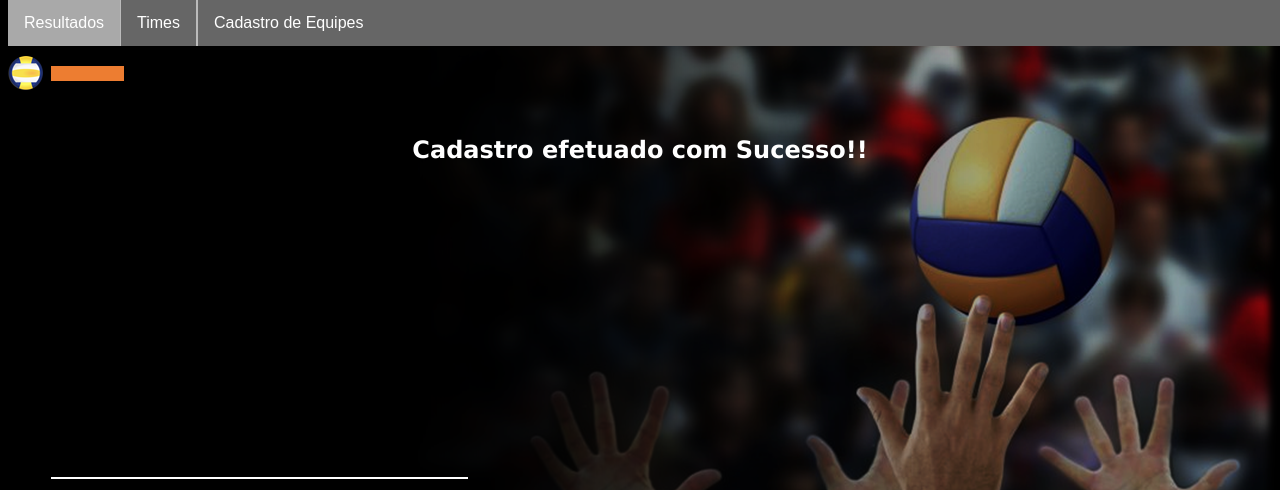
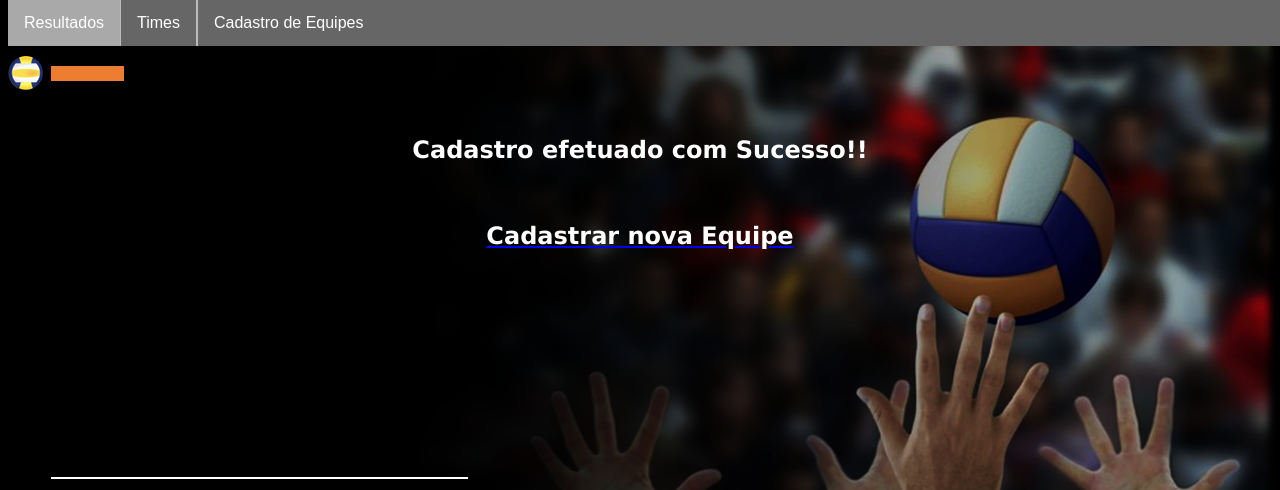
Before and after one commit to reearantes/ac5_sitecampeonato, a Flask app: page /mensagem in a window 1280 px wide. Shown: the top 490 px of the page. Run offline with Flask 2, Linux system fonts and the light colour scheme.

Commit message:
Alterações pagina Mensagem

```diff
--- a/templates/mensagem.html
+++ b/templates/mensagem.html
@@ -15,7 +15,7 @@
      </ul> </br></br></br>
      <!-- Fim do menu do topo -->
     <h2 class="branco">Cadastro efetuado com Sucesso!!</h2> <br/>
-
+    <a href="cadastro"><h2 class="branco">Cadastrar nova Equipe</h2></a>
 
 </body>
 </html>
```
